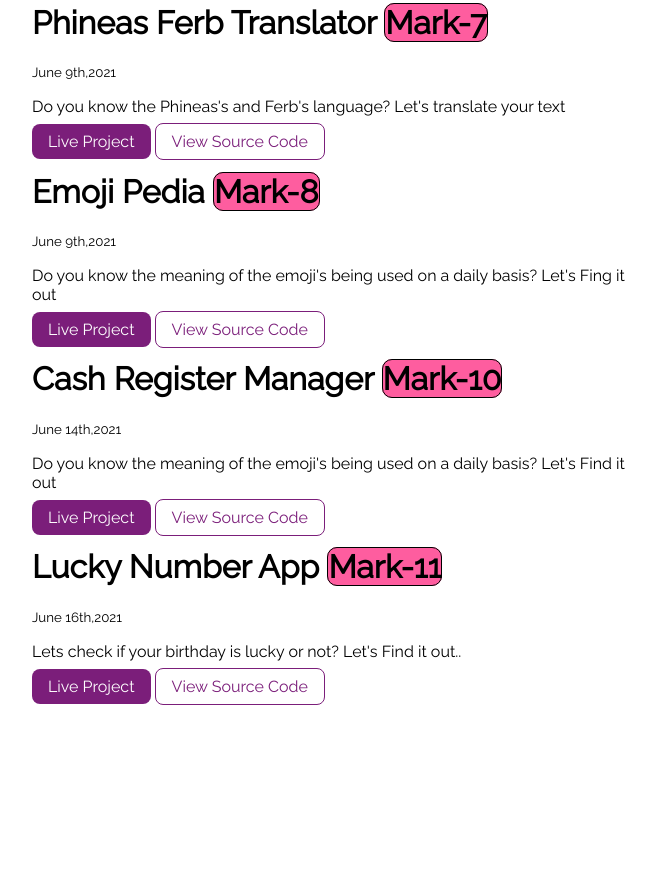
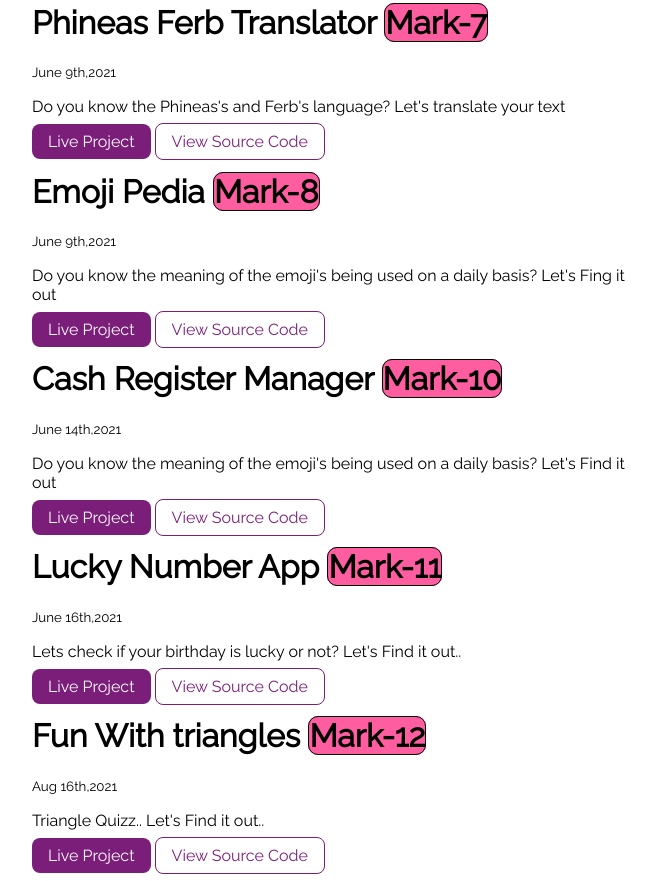
Before and after one commit to jDineshKarthic/marktThree-Portfolio-website, a plain HTML site: page projects.html in a window 1280 px wide. Shown: the part 1221-2102 px from the top of the page, without its empty margins (328-984 px from the left). Before the commit the page ends 1933 px from the top, so only its background shows below. Drawn offline with Linux system fonts and the light colour scheme.

Commit message:
funwithtriangles

```diff
--- a/projects.html
+++ b/projects.html
@@ -242,6 +242,33 @@
             >View Source Code</a
           >
         </li>
+        <li>
+          <h1>
+            Fun With triangles
+            <strong
+              style="
+                background-color: #fe5d9f;
+                border: 0.5px solid;
+                border-radius: 10px;
+              "
+              >Mark-12</strong
+            >
+          </h1>
+          <small>Aug 16th,2021</small>
+          <p>
+            Triangle Quizz.. Let's Find it out..
+          </p>
+          <a
+            class="link link-primary"
+            href="https://mark12funwithtriangle.netlify.app/"
+            >Live Project</a
+          >
+          <a
+            class="link link-secondary"
+            href="https://github.com/jDineshKarthic/FunWithTriangle"
+            >View Source Code</a
+          >
+        </li>
       </div>
     </ul>
   </body>
```
